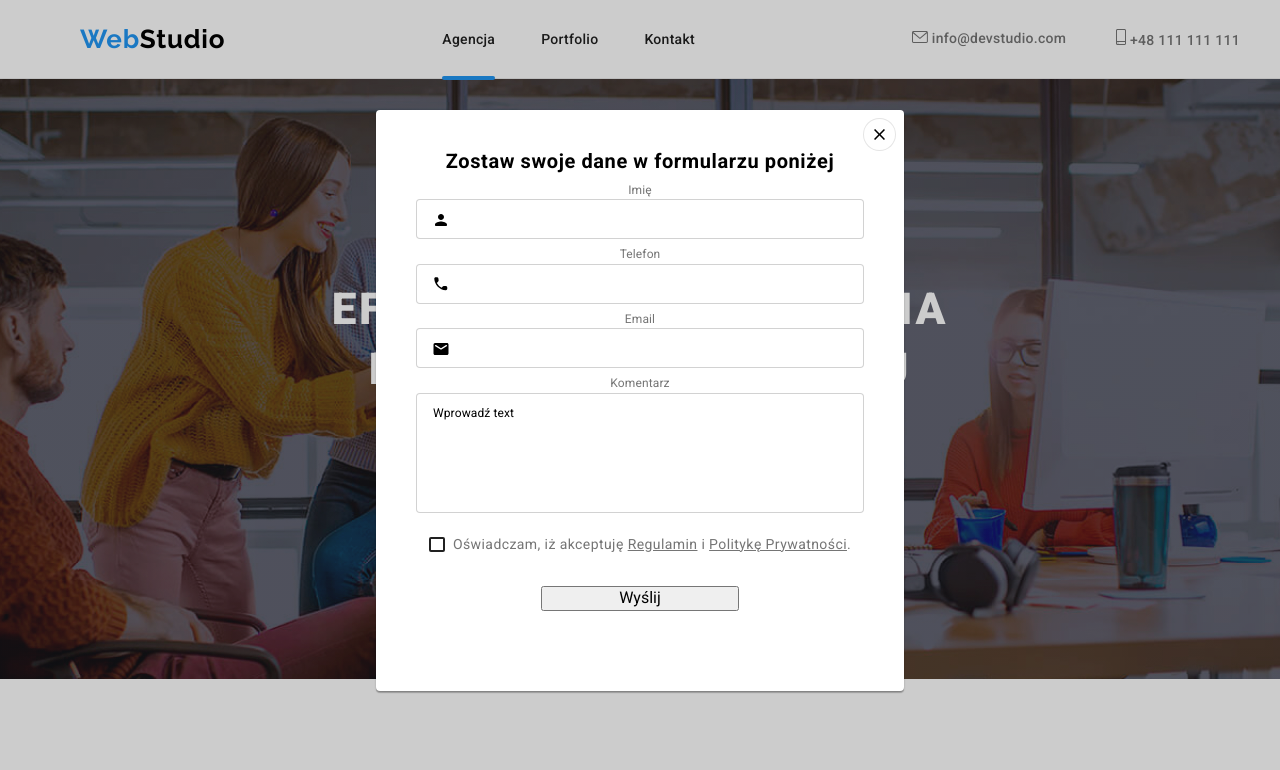
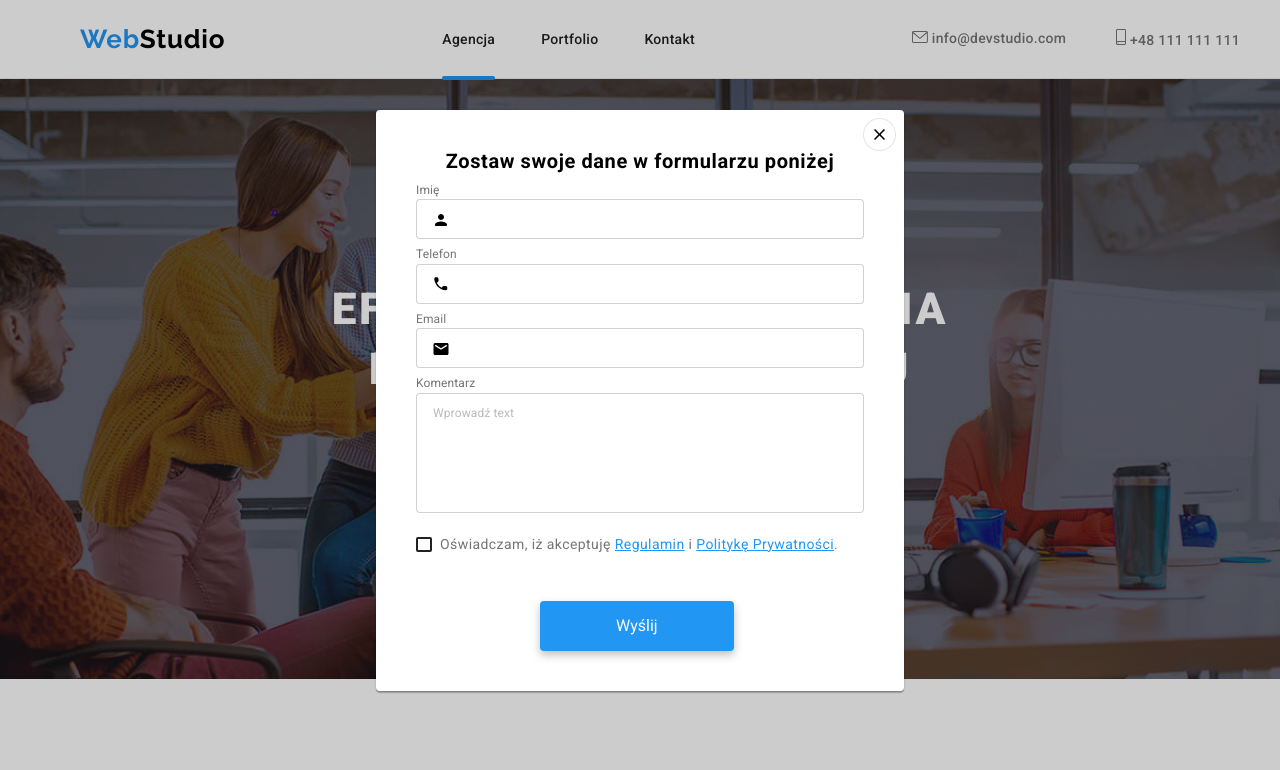
Before and after one commit to anionka/goit-markup-hw-06, a plain HTML site: page index.html in a window 1280 px wide. Both pictures are taken after a click on the button "Zamów usługę". Shown: the top 770 px of the page. Drawn offline with Linux system fonts and the light colour scheme.

Commit message:
ready2go

```diff
--- a/css/styles.css
+++ b/css/styles.css
@@ -32,6 +32,7 @@
 
   /* FORM COLORS * - additional */
   --font-color-placeholder-footer: #ffffff99;
+  --font-color-form-placeholder: #75757580;
 
   /* BORDERS */
   --border-header: 1px solid #ececec;
@@ -57,37 +58,8 @@
     0px 4px 4px 0px #0000000f, 0px 1px 1px 0px #0000001f;
   --shadow-modal: 0px 1px 3px rgba(0, 0, 0, 0.12),
   0px 1px 1px rgba(0, 0, 0, 0.14), 0px 2px 1px rgba(0, 0, 0, 0.2);
-
 }
 
-
-
- /* PLACEHOLDER COLORS */
- /* --font-color-form-placeholder: #75757580; = font-color-form-placeholder */
-
-
-
- /* | SVG COLORS */
- /* --svg-fill-contact: #757575; font-color-sec */
-/* --svg-fill-contact-hover: #2196f3; font-color-hover */
-/*
- --svg-fill-skill: #212121; --font-color-prim
- --svg-fill-skill-detail: #2196f3; font-color-hover
-
- --svg-fill-social: #afb1b8; --border-client-items
- --svg-fill-social-footer: #fff; font-color-white
-
- --svg-fill-social-hover: #fff; font-color-white
-
- --svg-fill-client: #afb1b8; border-client-items
- --svg-fill-client-hover: #2196f3; font-color-hover
-
- --svg-fill-form-contact: #212121; -font-color-prim
- --svg-fill-skill-detail: #2196f3; font-color-hover
- --svg-fill-form-checkmark: #fff; font-color-white
-
- --svg-fill-form-checkmark: #fff; font-color-white
- --svg-fill-newsletter-footer: #fff; font-color-white */
 
 /* general classes & settings*/
 h1,
@@ -175,7 +147,7 @@ ul {
   pointer-events: auto;
 }
 .modal__button--close:hover {
-background-color: #b4c0c9;
+background-color: #bcd2e3;
 }
 
 /* general body settings */
@@ -253,9 +225,9 @@ body {
 .page--active::after {
   content: "";
   position: absolute;
-  top: 45.8px; /* 76px */
+  top: 45.8px;
   bottom: -31.4px;
-  left: 0; /* 453px; */
+  left: 0;
   right: 0;
   background-color: var(--bgcolor-page-active);
   border-radius: 2px;
@@ -266,7 +238,6 @@ body {
 /* MAIN */
 /* BANNER */
 .banner {
-  /* --color-shadow: #00000040; */
   color: var(--font-color-sec);
   background-color: var(--bgcolor-dark);
   background-image: linear-gradient(
@@ -287,7 +258,7 @@ body {
 .banner__title {
   font-size: 2.75rem;
   font-weight: 900;
-  line-height: 1.364; /*calc(60/44) */
+  line-height: 1.364;
   letter-spacing: 0.06em;
   color: var(--font-color-white);
   margin-bottom: 30px;
@@ -523,7 +494,6 @@ body {
   gap: 24px;
   background: var(--bgcolor-button-banner);
   color: var(--font-color-white);
-  /* font-size: 16px; */
   font-weight: 700;
   line-height: 1.875;
   letter-spacing: 0.06em;
@@ -565,7 +535,6 @@ body {
 }
 
 /* CARDS */
-
 .cards__list {
   display: flex;
   flex-wrap: wrap;
@@ -580,7 +549,6 @@ body {
 .card__item {
   border: var(--border-porfolio-items);
 }
-
 .card__title {
   font-size: 1.125rem;
   font-weight: 700;
@@ -657,6 +625,7 @@ body {
 .modal__svg-close {
   fill: black;
 }
+
 /* FORM */
 .form__title {
   font-size: 20px;
@@ -674,7 +643,6 @@ body {
 .form__item {
   display: flex;
   flex-direction: column;
-  justify-content: center;
   width: 100%;
 }
 .form__item:not(:last-child) {
@@ -691,13 +659,13 @@ body {
 .form__item:has(button) {
   align-items: center;
 }
-.form__contact {
-  position: relative;
+.form__label {
   margin-bottom: 4px;
   color: var(--font-color-sec);
   font-size: 12px;
   line-height: 0.875;
   letter-spacing: 0.01em;
+  align-self: flex-start;
 }
 .form__container {
   position: relative;
@@ -715,7 +683,6 @@ body {
   position: absolute;
   top: 11.5px;
   left: 16px;
-  /* z-index: 1; */
   fill: var(--font-color-black);
   transition: fill 250ms cubic-bezier(0.4, 0, 0.2, 1);
 }
@@ -727,8 +694,6 @@ body {
   resize: none;
   transition: border-color 250ms cubic-bezier(0.4, 0, 0.2, 1);
 }
-
-/* dotąd zrobione */
 .form__comment::placeholder {
   color: var(--font-color-form-placeholder);
   font-size: 12px;
@@ -739,56 +704,53 @@ body {
   display: flex;
   align-items: center;
   justify-content: center;
-
   pointer-events: none;
 }
 .form__terms--text {
-  margin-left: 8px;
-
-  color: var(--font-color-form-terms);
+  color: var(--font-color-sec);
   font-size: 14px;
   line-height: 1.714;
   letter-spacing: 0.03em;
+  margin-left: 8px;
 }
 .form__link {
-  color: var(--font-color-form-link);
-  text-decoration: underline;
-
+  color: var(--font-color-hover);
   pointer-events: auto;
 }
 .form .form__button {
-  padding-inline: 76px;
-  transition: var(--transition-button-primary);
+  padding: 10px 76px;
+  border: none;
+  border-radius: 4px;
+  background-color: var(--font-color-hover);
+  color: var(--font-color-white);
+  font-size: 16px;
+  line-height: 1.87;
+  position: absolute;
+  cursor: pointer;
+  left: 164px;
+  bottom: 40px;
+  filter: drop-shadow(0px 4px 4px rgba(0, 0, 0, 0.25));
 }
-
-/* focus */
 .form__input:focus,
 .form__comment:focus {
-  border-color: var(--border-color-form-input-focus);
+  border-color: var(--font-color-hover);
   outline: 0;
 }
-/* svg fill */
 .form__input:focus + .form__svg {
-  fill: var(--svg-fill-form-contact-hover);
+  fill: var(--font-color-hover);
 }
-
-/* CHECKBOX */
 .form__checkbox--icon {
   position: relative;
-
   display: block;
   width: 16px;
   height: 15px;
-
   border: var(--border-form-checkmark);
   border-radius: 2px;
-
   pointer-events: auto;
   cursor: pointer;
 }
 .form__checkbox:checked + .form__terms .form__checkbox--icon {
-  background-color: var(--bgcolor-form-checkbox);
-
+  background-color: var(--font-color-hover);
   border: none;
 }
 .form__checkbox + .form__terms .checkmark__svg {
@@ -798,10 +760,9 @@ body {
   position: absolute;
   top: 1px;
   left: 2px;
-
   display: block;
-
-  fill: var(--svg-fill-form-checkmark);
+  fill: var(--font-color-white);
+  transition: fill 250ms cubic-bezier(0.4, 0, 0.2, 1);
 }
 .input--reset {
   -moz-appearance: none;
--- a/index.html
+++ b/index.html
@@ -59,16 +59,16 @@
                             </svg>
                           </button>
         <!-- modal form -->
-                    <form name="service-form" class="form">
+                    <form name="contactForm" class="form" method="GET">
                       <h2 class="form__title center">Zostaw swoje dane w formularzu poniżej</h2>
                       <ul class="form__list">
                         <li class="form__item">
-                          <label for="name" class="form__contact"> Imię </label>
+                          <label for="name" class="form__label"> Imię </label>
                           <div class="form__container">
                             <input
                               type="text"
                               class="form__input"
-                              name="first-name"
+                              name="userName"
                               id="name"
                             />
                             <svg class="form__svg" width="18" height="18">
@@ -77,7 +77,7 @@
                           </div>
                         </li>
                         <li class="form__item">
-                          <label for="telephone" class="form__contact">Telefon </label>
+                          <label for="telephone" class="form__label">Telefon </label>
                           <div class="form__container">
                             <input
                               type="tel"
@@ -91,7 +91,7 @@
                           </div>
                         </li>
                         <li class="form__item">
-                          <label for="email" class="form__contact">Email </label>
+                          <label for="email" class="form__label">Email </label>
                           <div class="form__container">
                             <input
                               type="email"
@@ -105,7 +105,7 @@
                           </div>
                         </li>
                         <li class="form__item">
-                          <label for="comment" class="form__contact">Komentarz</label
+                          <label for="comment" class="form__label">Komentarz</label
                           ><textarea
                             name="comment"
                             id="comment"
```
